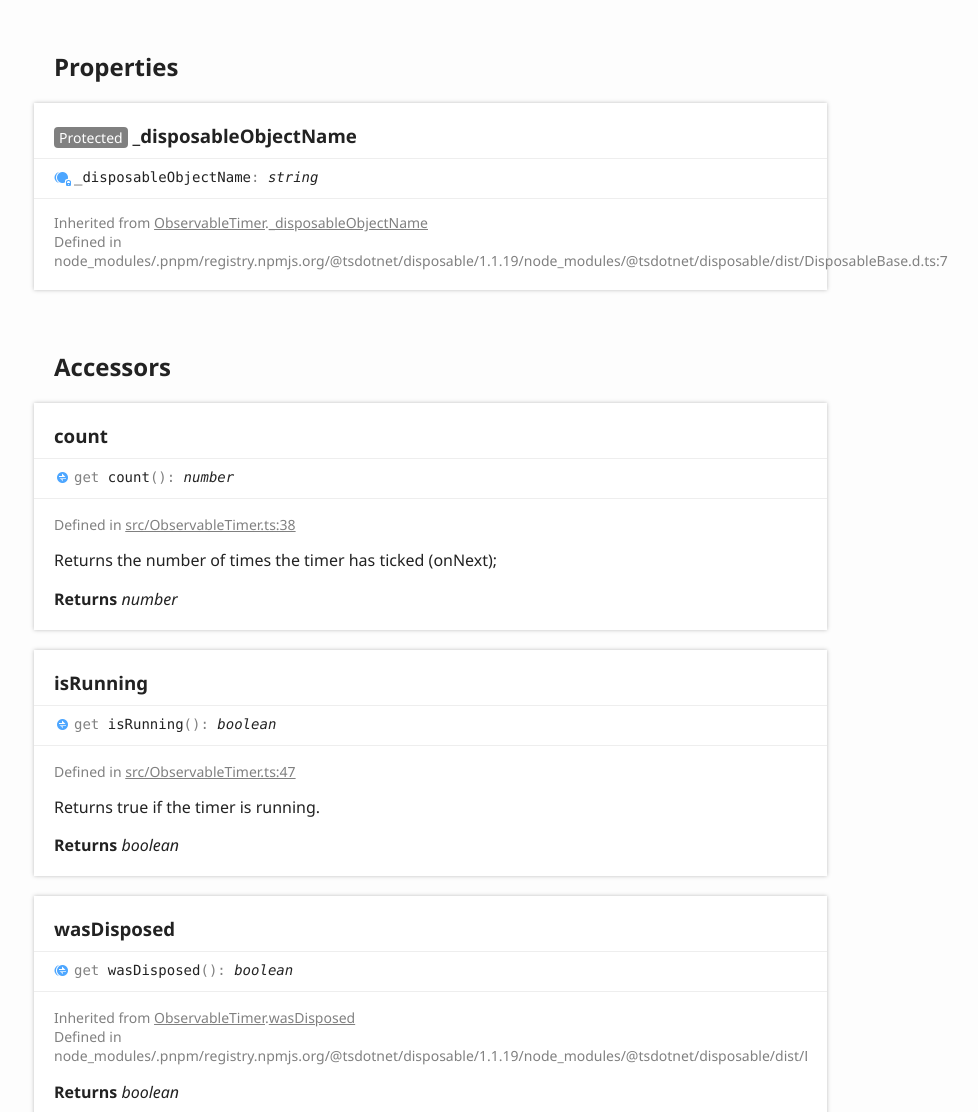
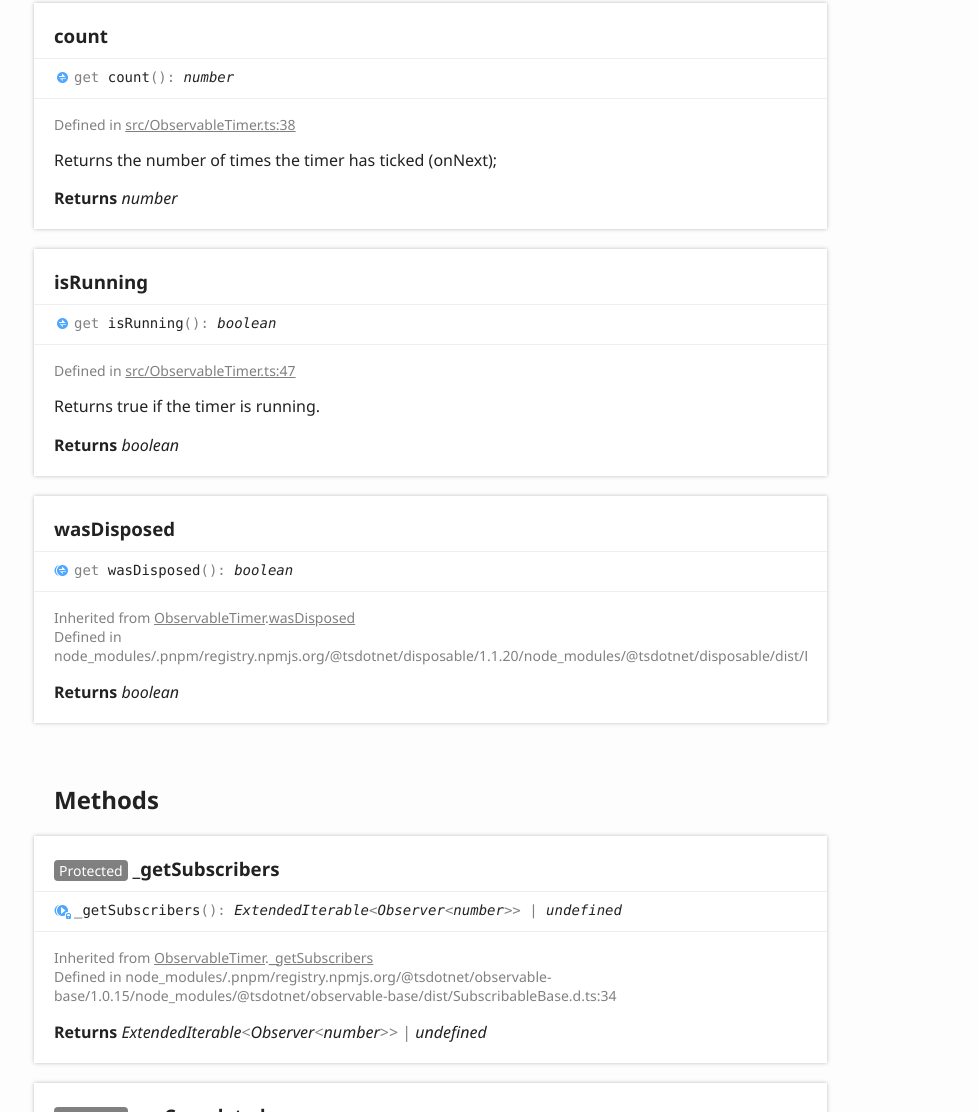
Before and after one commit to tsdotnet/observable-timer, a website: page docs/classes/_observabletimer_.observabletimer.html in a window 1280 px wide. Shown: the part 1688-2800 px from the top of the page, without its empty margins (6-984 px from the left). Drawn offline with Linux system fonts and the light colour scheme.

Commit message:
Updated docs.

```diff
--- a/docs/classes/_observabletimer_.observabletimer.html
+++ b/docs/classes/_observabletimer_.observabletimer.html
@@ -3,8 +3,8 @@
 <head>
 	<meta charset="utf-8">
 	<meta http-equiv="X-UA-Compatible" content="IE=edge">
-	<title>ObservableTimer | @tsdotnet/observable-timer - v1.0.9</title>
-	<meta name="description" content="Documentation for @tsdotnet/observable-timer - v1.0.9">
+	<title>ObservableTimer | @tsdotnet/observable-timer - v1.0.10</title>
+	<meta name="description" content="Documentation for @tsdotnet/observable-timer - v1.0.10">
 	<meta name="viewport" content="width=device-width, initial-scale=1">
 	<link rel="stylesheet" href="../assets/css/main.css">
 </head>
@@ -22,7 +22,7 @@
 						<li class="state loading">Preparing search index...</li>
 						<li class="state failure">The search index is not available</li>
 					</ul>
-					<a href="../index.html" class="title">@tsdotnet/observable-timer - v1.0.9</a>
+					<a href="../index.html" class="title">@tsdotnet/observable-timer - v1.0.10</a>
 				</div>
 				<div class="table-cell" id="tsd-widgets">
 					<div id="tsd-filter">
@@ -102,12 +102,6 @@
 								<li class="tsd-kind-constructor tsd-parent-kind-class tsd-is-overwrite"><a href="_observabletimer_.observabletimer.html#constructor" class="tsd-kind-icon">constructor</a></li>
 							</ul>
 						</section>
-						<section class="tsd-index-section tsd-is-inherited tsd-is-private-protected">
-							<h3>Properties</h3>
-							<ul class="tsd-index-list">
-								<li class="tsd-kind-property tsd-parent-kind-class tsd-is-inherited tsd-is-protected"><a href="_observabletimer_.observabletimer.html#_disposableobjectname" class="tsd-kind-icon">_disposable<wbr>Object<wbr>Name</a></li>
-							</ul>
-						</section>
 						<section class="tsd-index-section ">
 							<h3>Accessors</h3>
 							<ul class="tsd-index-list">
@@ -154,7 +148,7 @@
 							<aside class="tsd-sources">
 								<p>Overrides SubscribableBase.__constructor</p>
 								<ul>
-									<li>Defined in <a href="https://github.com/tsdotnet/observable-timer/blob/64ca99c/src/ObservableTimer.ts#L17">src/ObservableTimer.ts:17</a></li>
+									<li>Defined in <a href="https://github.com/tsdotnet/observable-timer/blob/584dd37/src/ObservableTimer.ts#L17">src/ObservableTimer.ts:17</a></li>
 								</ul>
 							</aside>
 							<h4 class="tsd-parameters-title">Parameters</h4>
@@ -174,20 +168,6 @@
 					</ul>
 				</section>
 			</section>
-			<section class="tsd-panel-group tsd-member-group tsd-is-inherited tsd-is-private-protected">
-				<h2>Properties</h2>
-				<section class="tsd-panel tsd-member tsd-kind-property tsd-parent-kind-class tsd-is-inherited tsd-is-protected">
-					<a name="_disposableobjectname" class="tsd-anchor"></a>
-					<h3><span class="tsd-flag ts-flagProtected">Protected</span> _disposable<wbr>Object<wbr>Name</h3>
-					<div class="tsd-signature tsd-kind-icon">_disposable<wbr>Object<wbr>Name<span class="tsd-signature-symbol">:</span> <span class="tsd-signature-type">string</span></div>
-					<aside class="tsd-sources">
-						<p>Inherited from <a href="_observabletimer_.observabletimer.html">ObservableTimer</a>.<a href="_observabletimer_.observabletimer.html#_disposableobjectname">_disposableObjectName</a></p>
-						<ul>
-							<li>Defined in node_modules/.pnpm/registry.npmjs.org/@tsdotnet/disposable/1.1.19/node_modules/@tsdotnet/disposable/dist/DisposableBase.d.ts:7</li>
-						</ul>
-					</aside>
-				</section>
-			</section>
 			<section class="tsd-panel-group tsd-member-group ">
 				<h2>Accessors</h2>
 				<section class="tsd-panel tsd-member tsd-kind-get-signature tsd-parent-kind-class">
@@ -200,7 +180,7 @@
 						<li class="tsd-description">
 							<aside class="tsd-sources">
 								<ul>
-									<li>Defined in <a href="https://github.com/tsdotnet/observable-timer/blob/64ca99c/src/ObservableTimer.ts#L38">src/ObservableTimer.ts:38</a></li>
+									<li>Defined in <a href="https://github.com/tsdotnet/observable-timer/blob/584dd37/src/ObservableTimer.ts#L38">src/ObservableTimer.ts:38</a></li>
 								</ul>
 							</aside>
 							<div class="tsd-comment tsd-typography">
@@ -222,7 +202,7 @@
 						<li class="tsd-description">
 							<aside class="tsd-sources">
 								<ul>
-									<li>Defined in <a href="https://github.com/tsdotnet/observable-timer/blob/64ca99c/src/ObservableTimer.ts#L47">src/ObservableTimer.ts:47</a></li>
+									<li>Defined in <a href="https://github.com/tsdotnet/observable-timer/blob/584dd37/src/ObservableTimer.ts#L47">src/ObservableTimer.ts:47</a></li>
 								</ul>
 							</aside>
 							<div class="tsd-comment tsd-typography">
@@ -245,7 +225,7 @@
 							<aside class="tsd-sources">
 								<p>Inherited from <a href="_observabletimer_.observabletimer.html">ObservableTimer</a>.<a href="_observabletimer_.observabletimer.html#wasdisposed">wasDisposed</a></p>
 								<ul>
-									<li>Defined in node_modules/.pnpm/registry.npmjs.org/@tsdotnet/disposable/1.1.19/node_modules/@tsdotnet/disposable/dist/DisposableBase.d.ts:10</li>
+									<li>Defined in node_modules/.pnpm/registry.npmjs.org/@tsdotnet/disposable/1.1.20/node_modules/@tsdotnet/disposable/dist/DisposableBase.d.ts:14</li>
 								</ul>
 							</aside>
 							<h4 class="tsd-returns-title">Returns <span class="tsd-signature-type">boolean</span></h4>
@@ -266,7 +246,7 @@
 							<aside class="tsd-sources">
 								<p>Inherited from <a href="_observabletimer_.observabletimer.html">ObservableTimer</a>.<a href="_observabletimer_.observabletimer.html#_getsubscribers">_getSubscribers</a></p>
 								<ul>
-									<li>Defined in node_modules/.pnpm/registry.npmjs.org/@tsdotnet/observable-base/1.0.14/node_modules/@tsdotnet/observable-base/dist/SubscribableBase.d.ts:34</li>
+									<li>Defined in node_modules/.pnpm/registry.npmjs.org/@tsdotnet/observable-base/1.0.15/node_modules/@tsdotnet/observable-base/dist/SubscribableBase.d.ts:34</li>
 								</ul>
 							</aside>
 							<h4 class="tsd-returns-title">Returns <span class="tsd-signature-type">ExtendedIterable</span><span class="tsd-signature-symbol">&lt;</span><span class="tsd-signature-type">Observer</span><span class="tsd-signature-symbol">&lt;</span><span class="tsd-signature-type">number</span><span class="tsd-signature-symbol">&gt;</span><span class="tsd-signature-symbol">&gt;</span><span class="tsd-signature-symbol"> | </span><span class="tsd-signature-type">undefined</span></h4>
@@ -284,7 +264,7 @@
 							<aside class="tsd-sources">
 								<p>Inherited from <a href="_observabletimer_.observabletimer.html">ObservableTimer</a>.<a href="_observabletimer_.observabletimer.html#_oncompleted">_onCompleted</a></p>
 								<ul>
-									<li>Defined in node_modules/.pnpm/registry.npmjs.org/@tsdotnet/observable-base/1.0.14/node_modules/@tsdotnet/observable-base/dist/ObservableBase.d.ts:20</li>
+									<li>Defined in node_modules/.pnpm/registry.npmjs.org/@tsdotnet/observable-base/1.0.15/node_modules/@tsdotnet/observable-base/dist/ObservableBase.d.ts:20</li>
 								</ul>
 							</aside>
 							<h4 class="tsd-returns-title">Returns <span class="tsd-signature-type">void</span></h4>
@@ -302,7 +282,7 @@
 							<aside class="tsd-sources">
 								<p>Overrides SubscribableBase._onDispose</p>
 								<ul>
-									<li>Defined in <a href="https://github.com/tsdotnet/observable-timer/blob/64ca99c/src/ObservableTimer.ts#L180">src/ObservableTimer.ts:180</a></li>
+									<li>Defined in <a href="https://github.com/tsdotnet/observable-timer/blob/584dd37/src/ObservableTimer.ts#L180">src/ObservableTimer.ts:180</a></li>
 								</ul>
 							</aside>
 							<h4 class="tsd-returns-title">Returns <span class="tsd-signature-type">void</span></h4>
@@ -320,7 +300,7 @@
 							<aside class="tsd-sources">
 								<p>Inherited from <a href="_observabletimer_.observabletimer.html">ObservableTimer</a>.<a href="_observabletimer_.observabletimer.html#_onerror">_onError</a></p>
 								<ul>
-									<li>Defined in node_modules/.pnpm/registry.npmjs.org/@tsdotnet/observable-base/1.0.14/node_modules/@tsdotnet/observable-base/dist/ObservableBase.d.ts:19</li>
+									<li>Defined in node_modules/.pnpm/registry.npmjs.org/@tsdotnet/observable-base/1.0.15/node_modules/@tsdotnet/observable-base/dist/ObservableBase.d.ts:19</li>
 								</ul>
 							</aside>
 							<h4 class="tsd-parameters-title">Parameters</h4>
@@ -344,7 +324,7 @@
 							<aside class="tsd-sources">
 								<p>Inherited from <a href="_observabletimer_.observabletimer.html">ObservableTimer</a>.<a href="_observabletimer_.observabletimer.html#_onnext">_onNext</a></p>
 								<ul>
-									<li>Defined in node_modules/.pnpm/registry.npmjs.org/@tsdotnet/observable-base/1.0.14/node_modules/@tsdotnet/observable-base/dist/ObservableBase.d.ts:18</li>
+									<li>Defined in node_modules/.pnpm/registry.npmjs.org/@tsdotnet/observable-base/1.0.15/node_modules/@tsdotnet/observable-base/dist/ObservableBase.d.ts:18</li>
 								</ul>
 							</aside>
 							<h4 class="tsd-parameters-title">Parameters</h4>
@@ -371,7 +351,7 @@
 							<aside class="tsd-sources">
 								<p>Inherited from <a href="_observabletimer_.observabletimer.html">ObservableTimer</a>.<a href="_observabletimer_.observabletimer.html#_unsubscribeall">_unsubscribeAll</a></p>
 								<ul>
-									<li>Defined in node_modules/.pnpm/registry.npmjs.org/@tsdotnet/observable-base/1.0.14/node_modules/@tsdotnet/observable-base/dist/SubscribableBase.d.ts:35</li>
+									<li>Defined in node_modules/.pnpm/registry.npmjs.org/@tsdotnet/observable-base/1.0.15/node_modules/@tsdotnet/observable-base/dist/SubscribableBase.d.ts:35</li>
 								</ul>
 							</aside>
 							<h4 class="tsd-returns-title">Returns <span class="tsd-signature-type">undefined</span></h4>
@@ -380,7 +360,7 @@
 							<aside class="tsd-sources">
 								<p>Inherited from <a href="_observabletimer_.observabletimer.html">ObservableTimer</a>.<a href="_observabletimer_.observabletimer.html#_unsubscribeall">_unsubscribeAll</a></p>
 								<ul>
-									<li>Defined in node_modules/.pnpm/registry.npmjs.org/@tsdotnet/observable-base/1.0.14/node_modules/@tsdotnet/observable-base/dist/SubscribableBase.d.ts:36</li>
+									<li>Defined in node_modules/.pnpm/registry.npmjs.org/@tsdotnet/observable-base/1.0.15/node_modules/@tsdotnet/observable-base/dist/SubscribableBase.d.ts:36</li>
 								</ul>
 							</aside>
 							<h4 class="tsd-parameters-title">Parameters</h4>
@@ -395,7 +375,7 @@
 							<aside class="tsd-sources">
 								<p>Inherited from <a href="_observabletimer_.observabletimer.html">ObservableTimer</a>.<a href="_observabletimer_.observabletimer.html#_unsubscribeall">_unsubscribeAll</a></p>
 								<ul>
-									<li>Defined in node_modules/.pnpm/registry.npmjs.org/@tsdotnet/observable-base/1.0.14/node_modules/@tsdotnet/observable-base/dist/SubscribableBase.d.ts:37</li>
+									<li>Defined in node_modules/.pnpm/registry.npmjs.org/@tsdotnet/observable-base/1.0.15/node_modules/@tsdotnet/observable-base/dist/SubscribableBase.d.ts:37</li>
 								</ul>
 							</aside>
 							<h4 class="tsd-parameters-title">Parameters</h4>
@@ -410,7 +390,7 @@
 							<aside class="tsd-sources">
 								<p>Inherited from <a href="_observabletimer_.observabletimer.html">ObservableTimer</a>.<a href="_observabletimer_.observabletimer.html#_unsubscribeall">_unsubscribeAll</a></p>
 								<ul>
-									<li>Defined in node_modules/.pnpm/registry.npmjs.org/@tsdotnet/observable-base/1.0.14/node_modules/@tsdotnet/observable-base/dist/SubscribableBase.d.ts:38</li>
+									<li>Defined in node_modules/.pnpm/registry.npmjs.org/@tsdotnet/observable-base/1.0.15/node_modules/@tsdotnet/observable-base/dist/SubscribableBase.d.ts:38</li>
 								</ul>
 							</aside>
 							<h4 class="tsd-parameters-title">Parameters</h4>
@@ -433,7 +413,7 @@
 						<li class="tsd-description">
 							<aside class="tsd-sources">
 								<ul>
-									<li>Defined in <a href="https://github.com/tsdotnet/observable-timer/blob/64ca99c/src/ObservableTimer.ts#L169">src/ObservableTimer.ts:169</a></li>
+									<li>Defined in <a href="https://github.com/tsdotnet/observable-timer/blob/584dd37/src/ObservableTimer.ts#L169">src/ObservableTimer.ts:169</a></li>
 								</ul>
 							</aside>
 							<div class="tsd-comment tsd-typography">
@@ -455,7 +435,7 @@
 						<li class="tsd-description">
 							<aside class="tsd-sources">
 								<ul>
-									<li>Defined in <a href="https://github.com/tsdotnet/observable-timer/blob/64ca99c/src/ObservableTimer.ts#L158">src/ObservableTimer.ts:158</a></li>
+									<li>Defined in <a href="https://github.com/tsdotnet/observable-timer/blob/584dd37/src/ObservableTimer.ts#L158">src/ObservableTimer.ts:158</a></li>
 								</ul>
 							</aside>
 							<div class="tsd-comment tsd-typography">
@@ -478,7 +458,7 @@
 							<aside class="tsd-sources">
 								<p>Inherited from <a href="_observabletimer_.observabletimer.html">ObservableTimer</a>.<a href="_observabletimer_.observabletimer.html#dispose">dispose</a></p>
 								<ul>
-									<li>Defined in node_modules/.pnpm/registry.npmjs.org/@tsdotnet/disposable/1.1.19/node_modules/@tsdotnet/disposable/dist/DisposableBase.d.ts:11</li>
+									<li>Defined in node_modules/.pnpm/registry.npmjs.org/@tsdotnet/disposable/1.1.20/node_modules/@tsdotnet/disposable/dist/DisposableBase.d.ts:15</li>
 								</ul>
 							</aside>
 							<h4 class="tsd-returns-title">Returns <span class="tsd-signature-type">void</span></h4>
@@ -495,7 +475,7 @@
 						<li class="tsd-description">
 							<aside class="tsd-sources">
 								<ul>
-									<li>Defined in <a href="https://github.com/tsdotnet/observable-timer/blob/64ca99c/src/ObservableTimer.ts#L148">src/ObservableTimer.ts:148</a></li>
+									<li>Defined in <a href="https://github.com/tsdotnet/observable-timer/blob/584dd37/src/ObservableTimer.ts#L148">src/ObservableTimer.ts:148</a></li>
 								</ul>
 							</aside>
 							<div class="tsd-comment tsd-typography">
@@ -517,7 +497,7 @@
 						<li class="tsd-description">
 							<aside class="tsd-sources">
 								<ul>
-									<li>Defined in <a href="https://github.com/tsdotnet/observable-timer/blob/64ca99c/src/ObservableTimer.ts#L104">src/ObservableTimer.ts:104</a></li>
+									<li>Defined in <a href="https://github.com/tsdotnet/observable-timer/blob/584dd37/src/ObservableTimer.ts#L104">src/ObservableTimer.ts:104</a></li>
 								</ul>
 							</aside>
 							<div class="tsd-comment tsd-typography">
@@ -539,7 +519,7 @@
 						<li class="tsd-description">
 							<aside class="tsd-sources">
 								<ul>
-									<li>Defined in <a href="https://github.com/tsdotnet/observable-timer/blob/64ca99c/src/ObservableTimer.ts#L140">src/ObservableTimer.ts:140</a></li>
+									<li>Defined in <a href="https://github.com/tsdotnet/observable-timer/blob/584dd37/src/ObservableTimer.ts#L140">src/ObservableTimer.ts:140</a></li>
 								</ul>
 							</aside>
 							<div class="tsd-comment tsd-typography">
@@ -564,7 +544,7 @@
 								<p>Inherited from <a href="_observabletimer_.observabletimer.html">ObservableTimer</a>.<a href="_observabletimer_.observabletimer.html#subscribe">subscribe</a></p>
 								<p>Overrides SubscribableBase.subscribe</p>
 								<ul>
-									<li>Defined in node_modules/.pnpm/registry.npmjs.org/@tsdotnet/observable-base/1.0.14/node_modules/@tsdotnet/observable-base/dist/ObservableBase.d.ts:16</li>
+									<li>Defined in node_modules/.pnpm/registry.npmjs.org/@tsdotnet/observable-base/1.0.15/node_modules/@tsdotnet/observable-base/dist/ObservableBase.d.ts:16</li>
 								</ul>
 							</aside>
 							<h4 class="tsd-parameters-title">Parameters</h4>
@@ -580,7 +560,7 @@
 								<p>Inherited from <a href="_observabletimer_.observabletimer.html">ObservableTimer</a>.<a href="_observabletimer_.observabletimer.html#subscribe">subscribe</a></p>
 								<p>Overrides SubscribableBase.subscribe</p>
 								<ul>
-									<li>Defined in node_modules/.pnpm/registry.npmjs.org/@tsdotnet/observable-base/1.0.14/node_modules/@tsdotnet/observable-base/dist/ObservableBase.d.ts:17</li>
+									<li>Defined in node_modules/.pnpm/registry.npmjs.org/@tsdotnet/observable-base/1.0.15/node_modules/@tsdotnet/observable-base/dist/ObservableBase.d.ts:17</li>
 								</ul>
 							</aside>
 							<h4 class="tsd-parameters-title">Parameters</h4>
@@ -610,7 +590,7 @@
 							<aside class="tsd-sources">
 								<p>Inherited from <a href="_observabletimer_.observabletimer.html">ObservableTimer</a>.<a href="_observabletimer_.observabletimer.html#throwifdisposed">throwIfDisposed</a></p>
 								<ul>
-									<li>Defined in node_modules/.pnpm/registry.npmjs.org/@tsdotnet/disposable/1.1.19/node_modules/@tsdotnet/disposable/dist/DisposableBase.d.ts:17</li>
+									<li>Defined in node_modules/.pnpm/registry.npmjs.org/@tsdotnet/disposable/1.1.20/node_modules/@tsdotnet/disposable/dist/DisposableBase.d.ts:21</li>
 								</ul>
 							</aside>
 							<div class="tsd-comment tsd-typography">
@@ -645,7 +625,7 @@
 							<aside class="tsd-sources">
 								<p>Inherited from <a href="_observabletimer_.observabletimer.html">ObservableTimer</a>.<a href="_observabletimer_.observabletimer.html#unsubscribe">unsubscribe</a></p>
 								<ul>
-									<li>Defined in node_modules/.pnpm/registry.npmjs.org/@tsdotnet/observable-base/1.0.14/node_modules/@tsdotnet/observable-base/dist/SubscribableBase.d.ts:29</li>
+									<li>Defined in node_modules/.pnpm/registry.npmjs.org/@tsdotnet/observable-base/1.0.15/node_modules/@tsdotnet/observable-base/dist/SubscribableBase.d.ts:29</li>
 								</ul>
 							</aside>
 							<div class="tsd-comment tsd-typography">
@@ -676,7 +656,7 @@
 							<aside class="tsd-sources">
 								<p>Inherited from <a href="_observabletimer_.observabletimer.html">ObservableTimer</a>.<a href="_observabletimer_.observabletimer.html#unsubscribeall">unsubscribeAll</a></p>
 								<ul>
-									<li>Defined in node_modules/.pnpm/registry.npmjs.org/@tsdotnet/observable-base/1.0.14/node_modules/@tsdotnet/observable-base/dist/SubscribableBase.d.ts:33</li>
+									<li>Defined in node_modules/.pnpm/registry.npmjs.org/@tsdotnet/observable-base/1.0.15/node_modules/@tsdotnet/observable-base/dist/SubscribableBase.d.ts:33</li>
 								</ul>
 							</aside>
 							<div class="tsd-comment tsd-typography">
@@ -698,7 +678,7 @@
 						<li class="tsd-description">
 							<aside class="tsd-sources">
 								<ul>
-									<li>Defined in <a href="https://github.com/tsdotnet/observable-timer/blob/64ca99c/src/ObservableTimer.ts#L59">src/ObservableTimer.ts:59</a></li>
+									<li>Defined in <a href="https://github.com/tsdotnet/observable-timer/blob/584dd37/src/ObservableTimer.ts#L59">src/ObservableTimer.ts:59</a></li>
 								</ul>
 							</aside>
 							<div class="tsd-comment tsd-typography">
@@ -744,9 +724,6 @@
 						<ul>
 							<li class=" tsd-kind-constructor tsd-parent-kind-class tsd-is-overwrite">
 								<a href="_observabletimer_.observabletimer.html#constructor" class="tsd-kind-icon">constructor</a>
-							</li>
-							<li class=" tsd-kind-property tsd-parent-kind-class tsd-is-inherited tsd-is-protected">
-								<a href="_observabletimer_.observabletimer.html#_disposableobjectname" class="tsd-kind-icon">_disposable<wbr>Object<wbr>Name</a>
 							</li>
 							<li class=" tsd-kind-get-signature tsd-parent-kind-class">
 								<a href="_observabletimer_.observabletimer.html#count" class="tsd-kind-icon">count</a>
```
Also changed, not shown: docs/assets/js/search.json (+1 -1 lines), docs/index.html (+4 -4 lines), docs/modules/_observabletimer_.html (+3 -3 lines).
